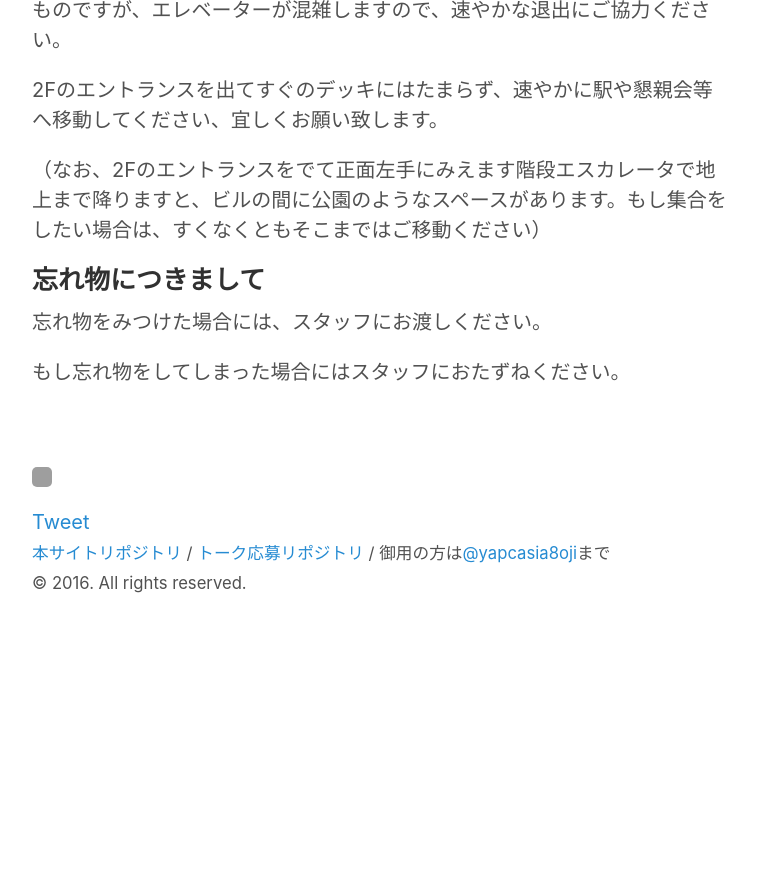
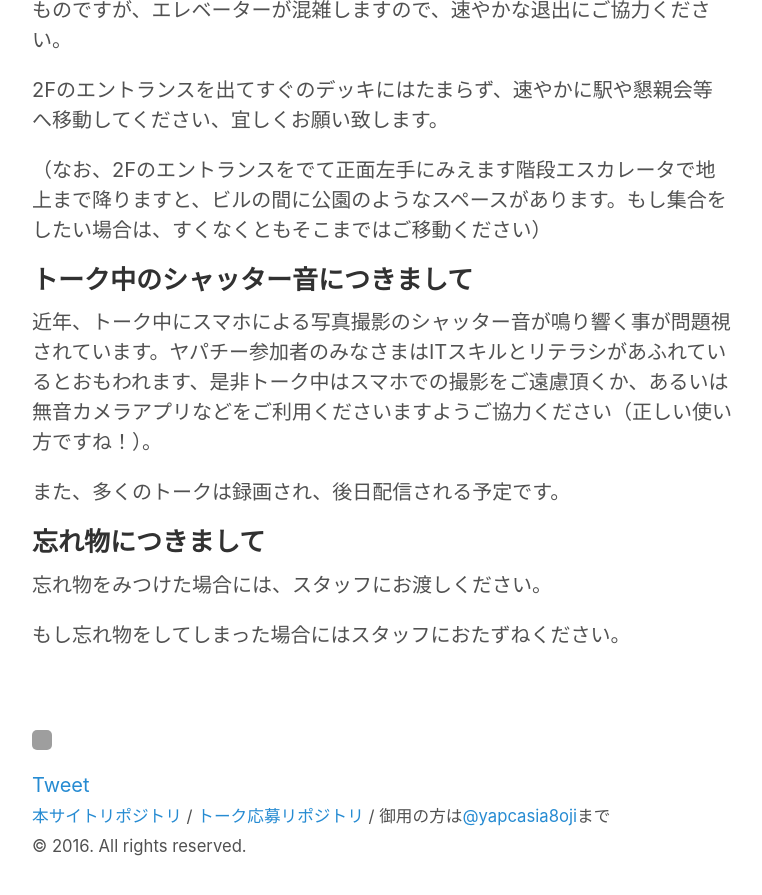
Before and after one commit to hachiojipm/yapcasia-8oji-2016mid, a Jekyll site: the page built from venue_info.md, in a window 1280 px wide and 900 px high, scrolled down 7013 px. Shown: the top 895 px of the window, without its empty margins (258-1020 px from the left). Built offline with Jekyll 4.4.1, drawn with Linux system fonts in a browser that asks for light colours; comment, search, counter and statistics services are not loaded; before the commit the page ends 7650 px from its top, so only the background shows below that; grey boxes are pictures that could not be loaded.

Commit message:
update text

```diff
--- a/venue_info.md
+++ b/venue_info.md
@@ -164,6 +164,13 @@ Wifiの混線を防ぐためにWifiの電波を発するモバイルルータの
 （なお、2Fのエントランスをでて正面左手にみえます階段エスカレータで地上まで降りますと、ビルの間に公園のようなスペースがあります。もし集合をしたい場合は、すくなくともそこまではご移動ください）
 
 
+## トーク中のシャッター音につきまして
+
+近年、トーク中にスマホによる写真撮影のシャッター音が鳴り響く事が問題視されています。ヤパチー参加者のみなさまはITスキルとリテラシがあふれているとおもわれます、是非トーク中はスマホでの撮影をご遠慮頂くか、あるいは無音カメラアプリなどをご利用くださいますようご協力ください（正しい使い方ですね！）。
+
+また、多くのトークは録画され、後日配信される予定です。
+
+
 ## 忘れ物につきまして
 
 忘れ物をみつけた場合には、スタッフにお渡しください。
```
